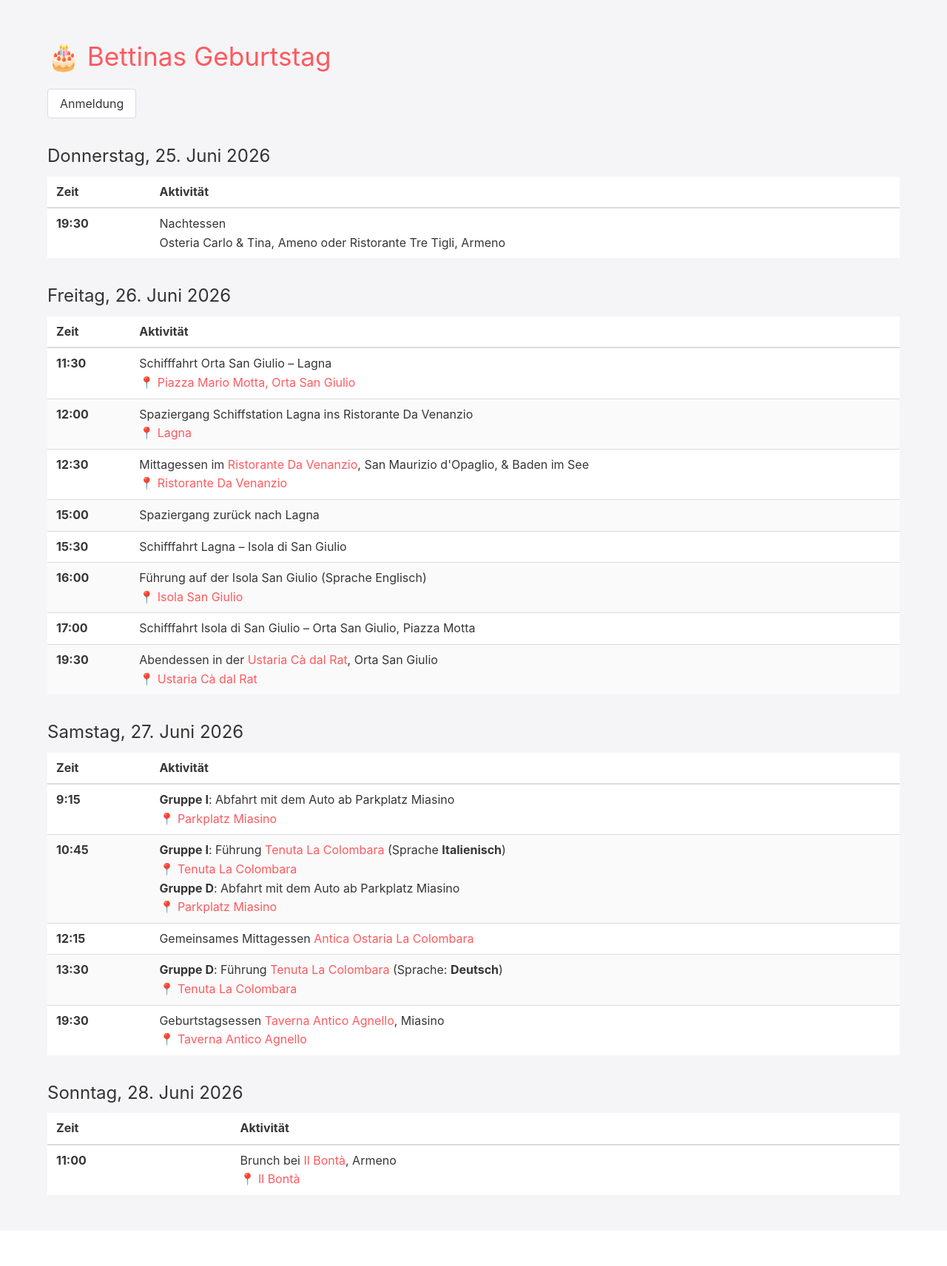
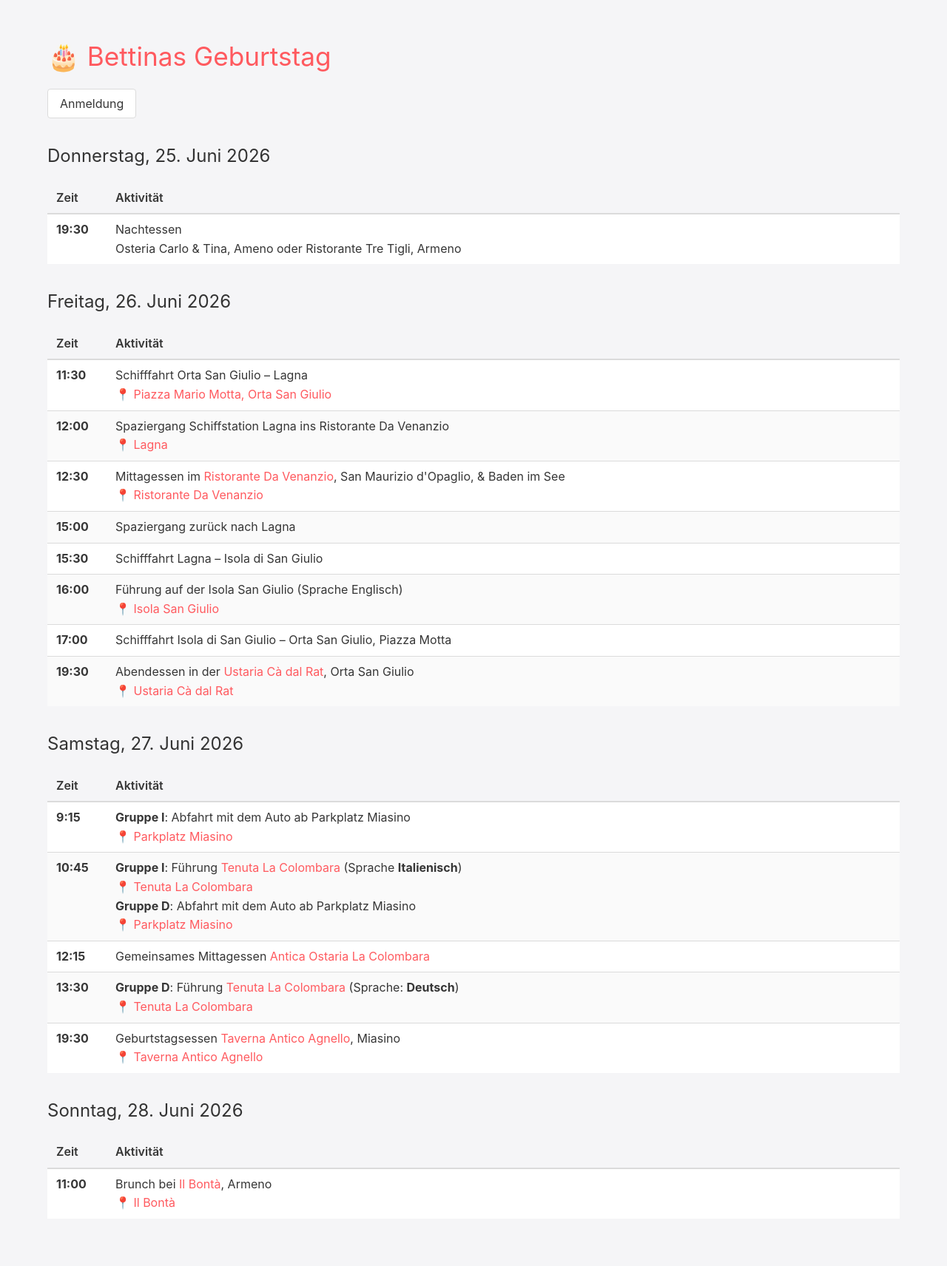
Before and after one commit to bettina60/programm, a Jekyll site: the page built from index.md, in a window 1280 px wide. Shown: the whole page at 74% size. Built offline with Jekyll 4.4.1, drawn with Linux system fonts in a browser that asks for light colours; a script that is not in the unit is left out; before the commit the page ends 1664 px from its top, so only the background shows below that.

Commit message:
Erste Spalte der Tabellen mit fixer Breite (80px)

```diff
--- a/assets/css/style.css
+++ b/assets/css/style.css
@@ -59,3 +59,32 @@ a:hover {
 span {
   display: none !important;
 }
+
+/* Tabellen */
+table {
+  width: 100%;
+  border-collapse: collapse;
+  margin: 1rem 0;
+}
+
+table th:first-child,
+table td:first-child {
+  width: 80px;
+  white-space: nowrap;
+}
+
+table th {
+  text-align: left;
+  padding: 0.75rem;
+  background: #f5f5f7;
+  font-weight: 600;
+}
+
+table td {
+  padding: 0.75rem;
+  border-bottom: 1px solid #f0f0f0;
+}
+
+table tr:last-child td {
+  border-bottom: none;
+}
```
